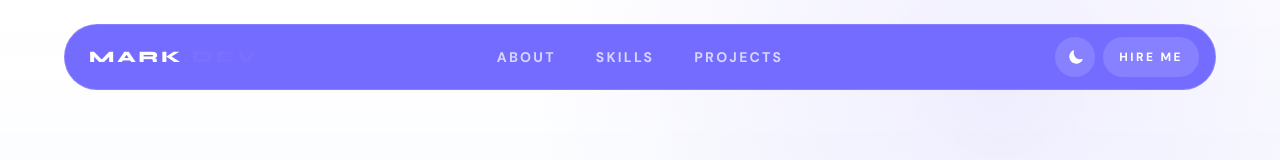
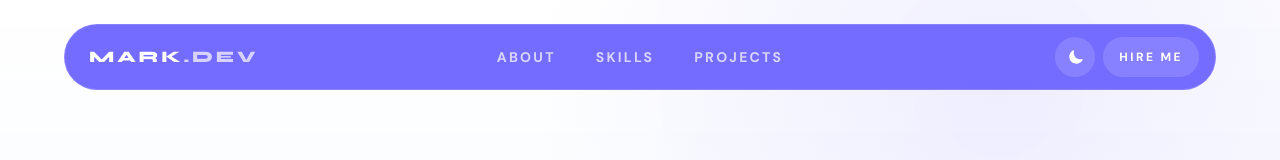
Before and after one commit to aintdrevv/markdev, a React (Vite) app: page / in a window 1280 px wide. Shown: the top 160 px of the page. Built offline with nearby package versions, Linux system fonts and the light colour scheme.

Commit message:
Improve light mode nav logo accent contrast

```diff
--- a/src/styles/index.css
+++ b/src/styles/index.css
@@ -106,7 +106,7 @@
   --nav-border: rgba(255, 255, 255, 0.14);
   --nav-border-strong: rgba(255, 255, 255, 0.14);
   --nav-logo: #ffffff;
-  --nav-logo-accent: var(--brand);
+  --nav-logo-accent: #d8d2ff;
   --nav-text-muted: rgba(255, 255, 255, 0.72);
   --nav-text-strong: #ffffff;
   --nav-indicator: rgba(255, 255, 255, 0.14);
```
